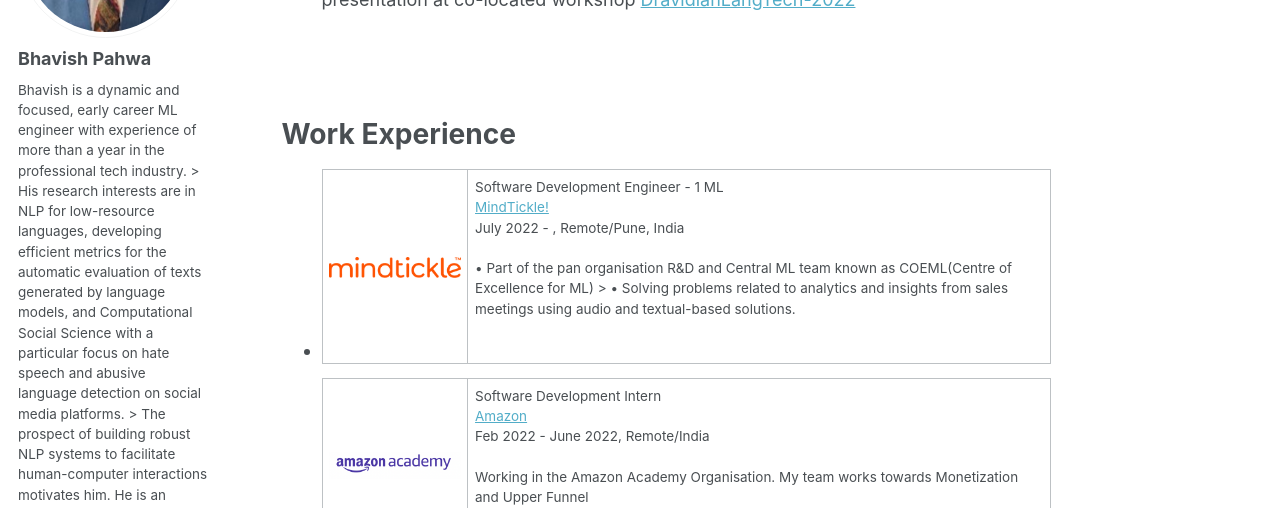
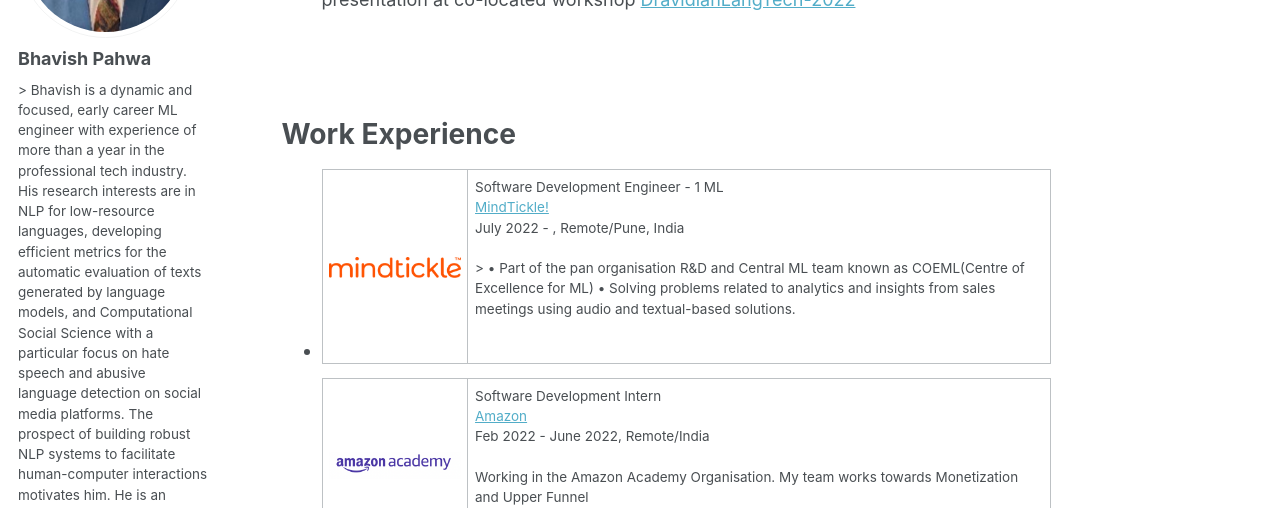
Before and after one commit to bp-high/bp-high.github.io, a Jekyll site: the page built from _pages/about.md, in a window 1280 px wide and 900 px high, scrolled down 670 px. Shown: the top 508 px of the window. Built offline with Jekyll 4.4.1, drawn with Linux system fonts in a browser that asks for light colours; some web fonts are replaced; some of the changed text lies outside the part shown.

Commit message:
Fix space error v2

```diff
--- a/_config.yml
+++ b/_config.yml
@@ -82,10 +82,11 @@ analytics:
 author:
   name             : "Bhavish Pahwa"
   avatar           : "my_image.jpeg"
-  bio              : "Bhavish is a dynamic and focused, early career ML engineer with experience of more than a year in the professional tech industry. > His research interests are in NLP for low-resource languages, developing efficient metrics for the automatic evaluation of texts generated by language models, and Computational Social Science with a particular focus on hate speech and abusive language detection on social media platforms. > The prospect of building robust NLP systems to facilitate human-computer interactions motivates him.
+  bio              : "> Bhavish is a dynamic and focused, early career ML engineer with experience of more than a year in the professional tech industry. His research interests are in NLP for low-resource languages, developing efficient metrics for the automatic evaluation of texts generated by language models, and Computational Social Science with a particular focus on hate speech and abusive language detection on social media platforms.
 
+  The prospect of building robust NLP systems to facilitate human-computer interactions motivates him.
 
-He is an active open source contributor and deeply motivated by the ideology to democratize AI research."
+  He is an active open source contributor and deeply motivated by the ideology to democratize AI research."
   location         : "India"
   employer         :
   pubmed           : ""
--- a/_data/workex.yml
+++ b/_data/workex.yml
@@ -4,7 +4,7 @@ experiences:
     designation: "Software Development Engineer - 1 ML"
     url: "https://www.mindtickle.com/"
     date: "July 2022 - , Remote/Pune, India"
-    desc: "• Part of the pan organisation R&D and Central ML team known as COEML(Centre of Excellence for ML) >
+    desc: "> • Part of the pan organisation R&D and Central ML team known as COEML(Centre of Excellence for ML)
            • Solving problems related to analytics and insights from sales meetings using audio and textual-based solutions."
 
   - name: "Amazon"
```
